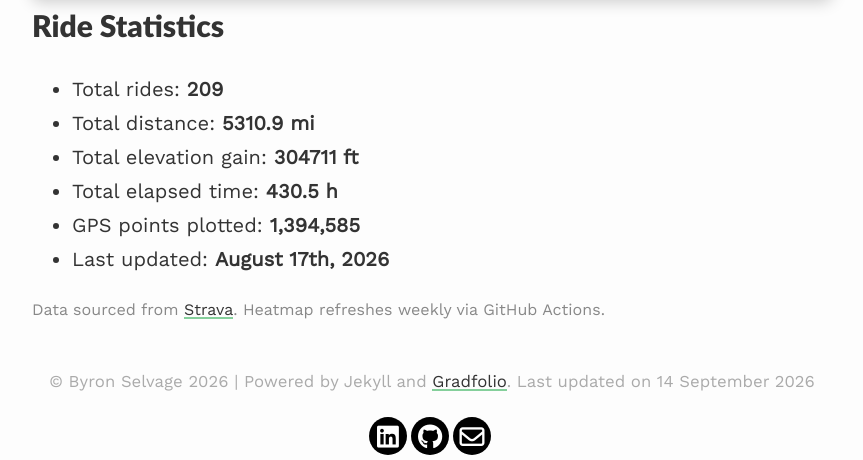
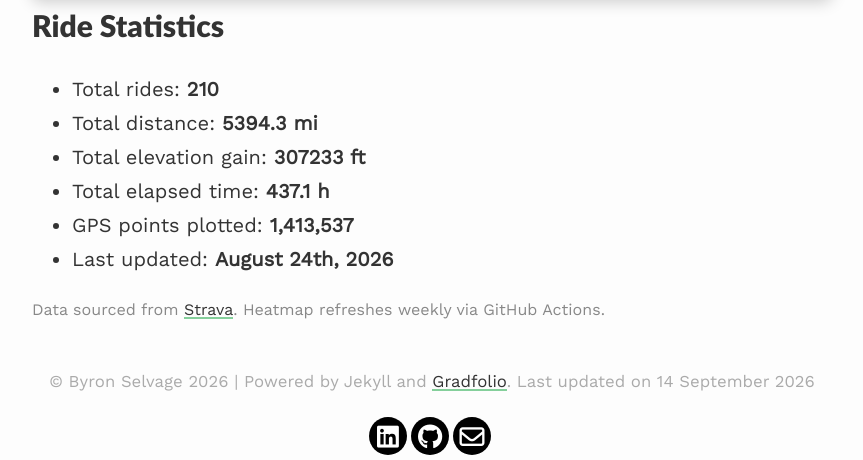
Before and after one commit to Byron-Selvage/Byron-Selvage.github.io, a Jekyll site: the page built from _pages/heatmap.md, in a window 1280 px wide. Shown: the part 842-1302 px from the top of the page, without its empty margins (208-1071 px from the left). Built offline with Jekyll 4.4.1, drawn with Linux system fonts in a browser that asks for light colours.

Commit message:
chore: update strava heatmap [skip ci]

```diff
--- a/_pages/heatmap.md
+++ b/_pages/heatmap.md
@@ -23,12 +23,12 @@ All my outdoor rides, visualized. Updated automatically every week.
 <!-- STATS:START -->
 ## Ride Statistics
 
-- Total rides: **209**
-- Total distance: **5310.9 mi**
-- Total elevation gain: **304711 ft**
-- Total elapsed time: **430.5 h**
-- GPS points plotted: **1,394,585**
-- Last updated: **August 17th, 2026**
+- Total rides: **210**
+- Total distance: **5394.3 mi**
+- Total elevation gain: **307233 ft**
+- Total elapsed time: **437.1 h**
+- GPS points plotted: **1,413,537**
+- Last updated: **August 24th, 2026**
 <!-- STATS:END -->
 
 <p style="font-size: 0.8em; color: #888; margin-top: 8px;">
```
